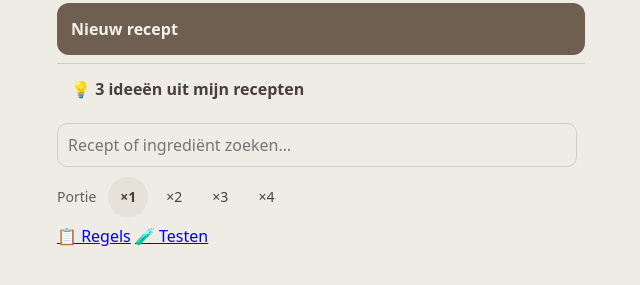
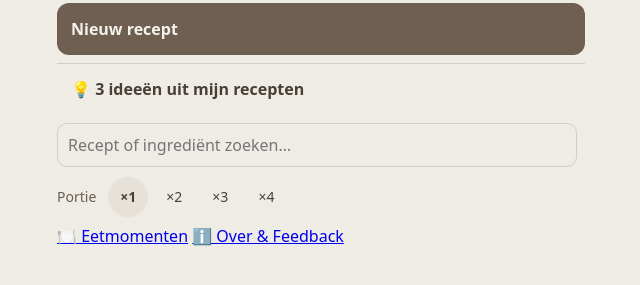
Before and after one commit to MrSMimE/eetboek-dev, a plain HTML site: page app-test-work/recepten.html in a window 1280 px wide. Shown: the part 141-426 px from the top of the page, without its empty margins (319-959 px from the left). Drawn offline with Linux system fonts and the light colour scheme.

Commit message:
v61.2 werk: footer Eetmomenten + Over & Feedback, nieuwe Over-pagina

```diff
--- a/app-test-work/recepten.html
+++ b/app-test-work/recepten.html
@@ -128,7 +128,7 @@
     <!-- Recepten lijst (wordt gevuld door JS) -->
     <div id="reclist"></div>
   </div>
-<footer class="appfoot"><a href="regels.html">📋 Regels</a> <a href="testen.html">🧪 Testen</a></footer>
+<footer class="appfoot"><a href="regels.html">🍽️ Eetmomenten</a> <a href="over.html">ℹ️ Over &amp; Feedback</a></footer>
 </div>
 
 <div class="sheet" id="addsheet" hidden>
```
